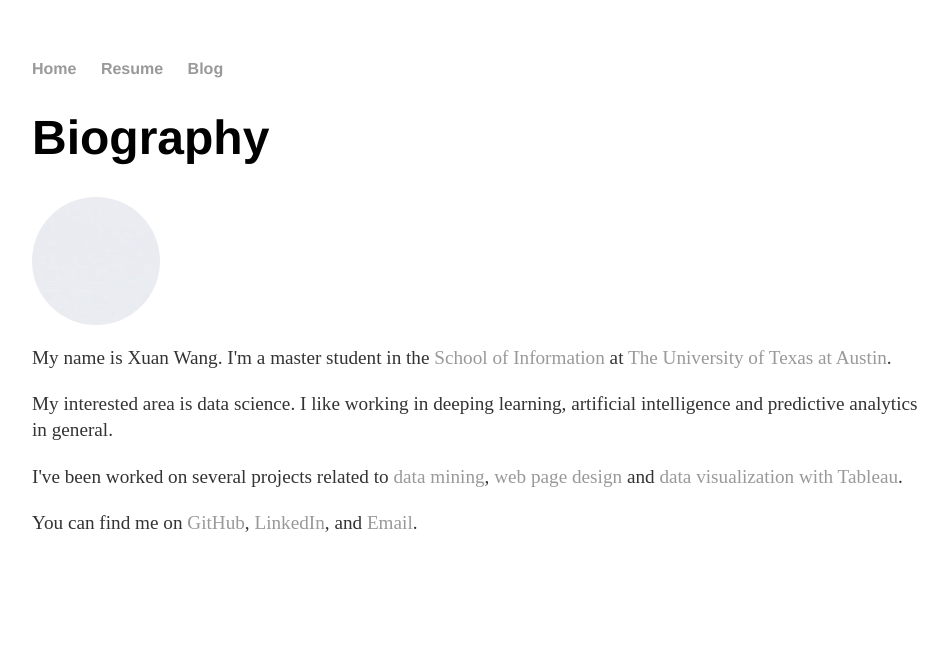
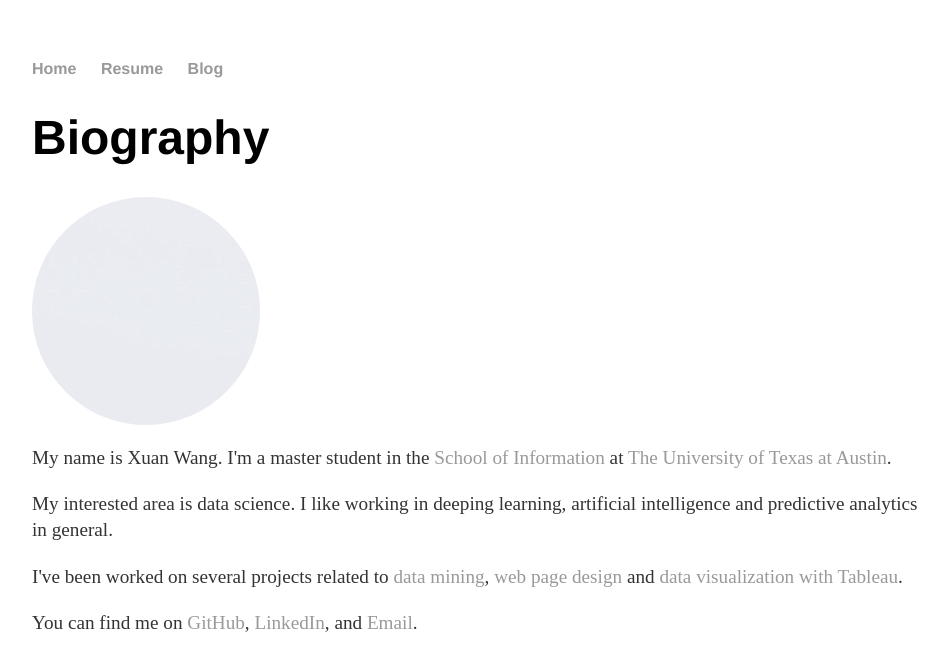
Before and after one commit to xxuanwang-zz/Portfolio, a Jekyll site: the page built from index.html, in a window 1280 px wide. Shown: the top 671 px of the page, without its empty margins (160-1108 px from the left). Built offline with Jekyll 4.4.1, drawn with Linux system fonts in a browser that asks for light colours.

Commit message:
Update index.html

```diff
--- a/index.html
+++ b/index.html
@@ -7,7 +7,7 @@
     <h1>Biography</h1>
   </header>
   <section id="about">
-    <div style="width:128px; height:128px; border-radius:50%; overflow:hidden;">
+    <div style="width:228px; height:228px; border-radius:50%; overflow:hidden;">
       <img src="./img/me.jpg"/>
     </div>
     <p>
```
